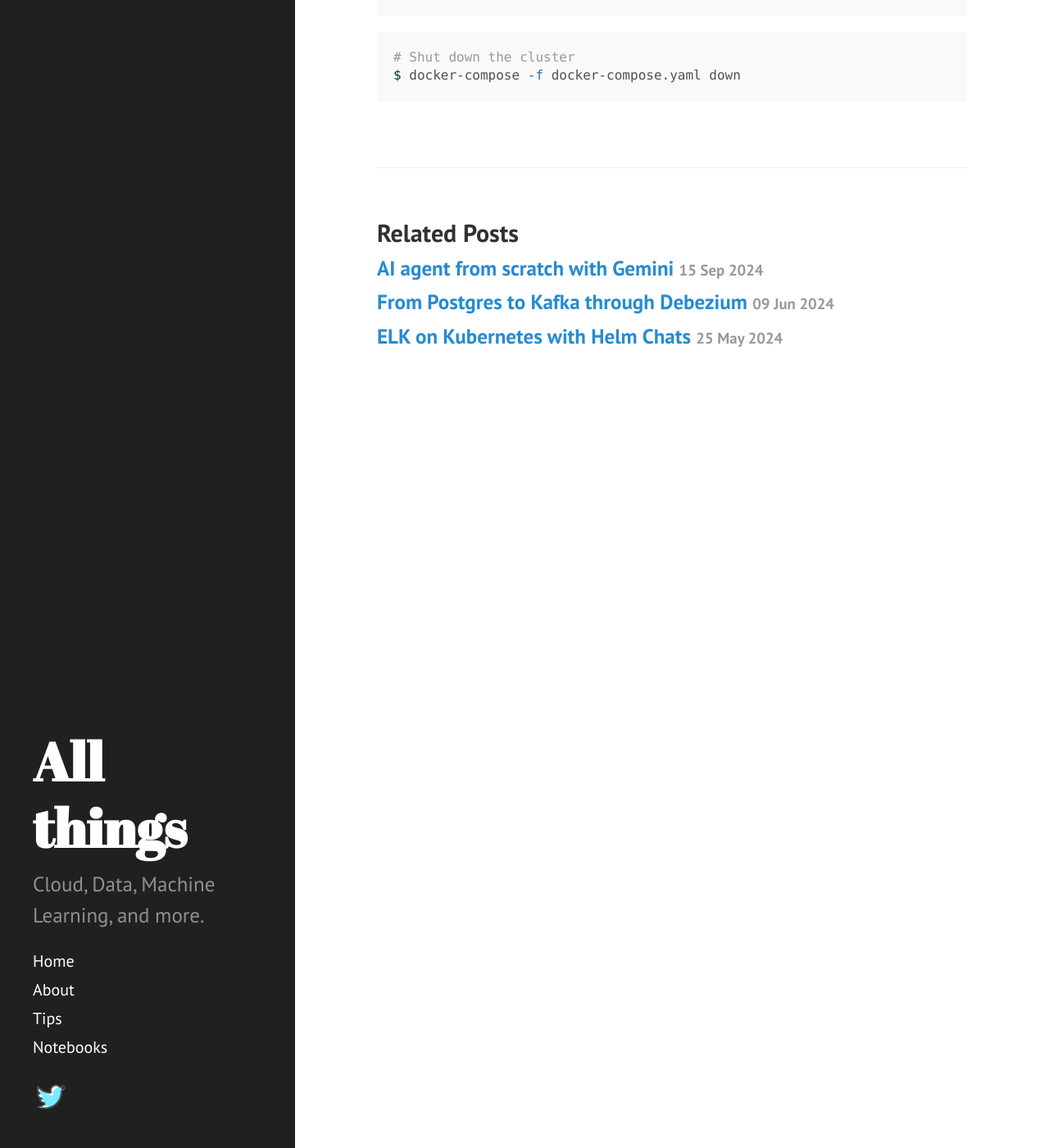
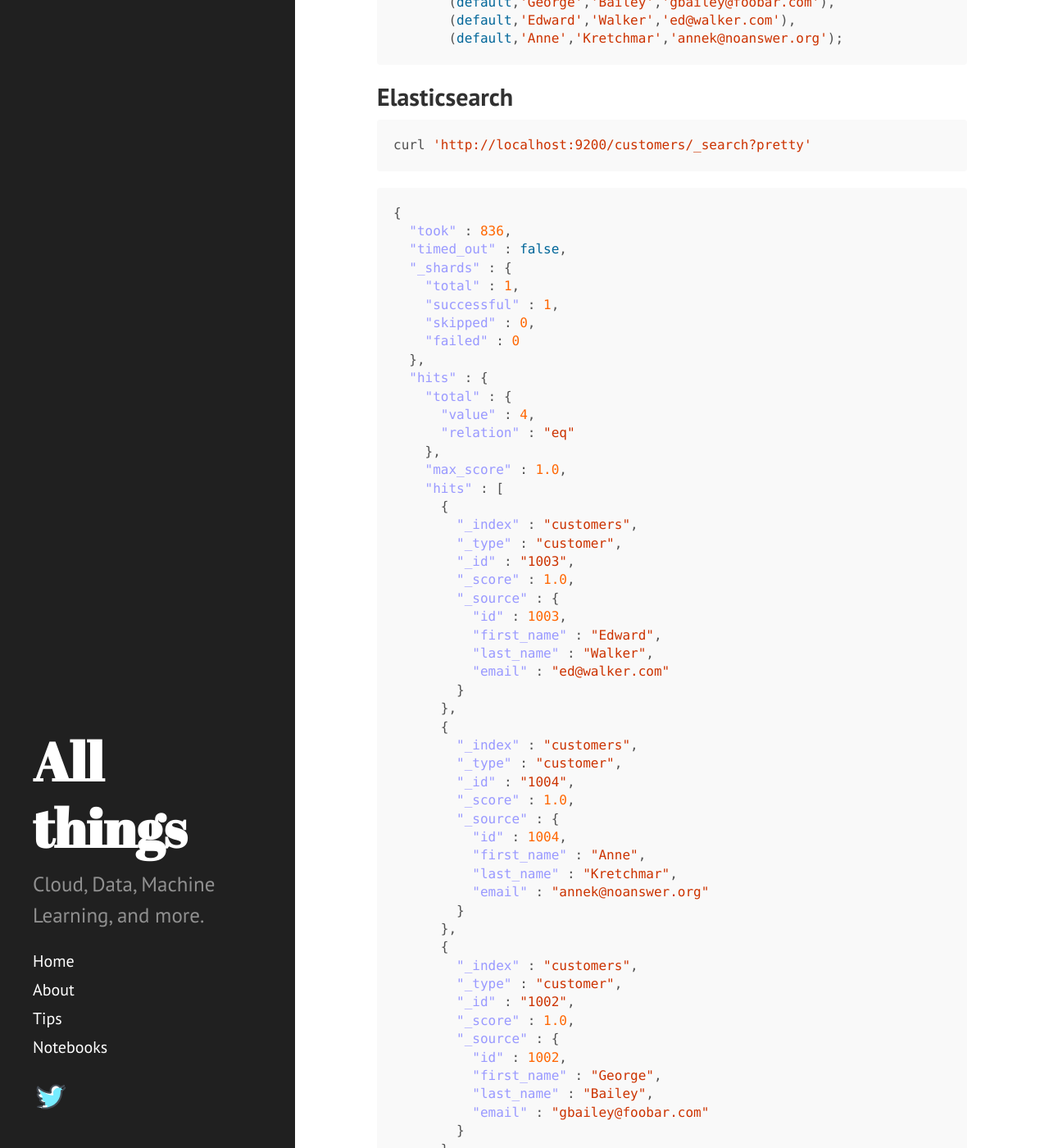
Before and after one commit to dzlab/dzlab.github.io, a Jekyll site: the page built from _posts/2024-06-13-debezium-elk.md, in a window 1280 px wide and 1400 px high, scrolled down 6906 px. Shown: the whole window at 82% size. Built offline with Jekyll 4.4.1, drawn with Linux system fonts in a browser that asks for light colours; nearby versions of some CDN libraries; a script that is not in the unit is left out; the table of contents is made by our own code; some of the changed text lies outside the part shown.

Commit message:
added instruction for reading from sink

````diff
--- a/_posts/2024-06-13-debezium-elk.md
+++ b/_posts/2024-06-13-debezium-elk.md
@@ -13,6 +13,10 @@
 <img align="left" src="/assets/logos/elasticsearch.svg" width="120" />
 <img align="center" src="/assets/logos/debeziumio-ar21.svg" width="300" />
 <br/>
+
+
+You need to install the Elasticsearch sink connector separately or use the Kafka Connect images from Confluent and install Debezium into those https://www.confluent.io/hub/debezium/debezium-connector-postgresql
+
 
 `Dockerfile.connect-jdbc-es`
 
@@ -179,20 +183,15 @@
         "database.password": "postgres",
         "database.dbname" : "postgres",
         "topic.prefix": "dbserver1",
-        "schema.include.list": "inventory"
+        "schema.include.list": "inventory",
+        "schema.history.internal.kafka.bootstrap.servers": "kafka:9092",
+        "schema.history.internal.kafka.topic": "schema-changes.inventory",
+        "transforms": "route",
+        "transforms.route.type": "org.apache.kafka.connect.transforms.RegexRouter",
+        "transforms.route.regex": "([^.]+)\\.([^.]+)\\.([^.]+)",
+        "transforms.route.replacement": "$3"
     }
 }
-```
-
-I validated my config by
-
-```shell
-$ curl -s -X PUT -H "Accept:application/json" -H  "Content-Type:application/json" http://localhost:8083/connector-plugins/io.debezium.connector.postgresql.PostgresConnector/config/validate -d @connect-config.json | jq
-
-{
-  "name": "io.debezium.connector.postgresql.PostgresConnector",
-  "error_count": 0,
-. . .
 ```
 
 Start Postgres connector
@@ -200,7 +199,7 @@
 ```shell
 $ curl -i -X POST -H "Accept:application/json" -H  "Content-Type:application/json" http://localhost:8083/connectors/ -d @pg-source.json
 
-{"name":"pg-source","config":{"connector.class":"io.debezium.connector.postgresql.PostgresConnector","tasks.max":"1","database.hostname":"postgres","database.port":"5432","database.user":"postgres","database.password":"postgres","database.dbname":"postgres","topic.prefix":"dbserver1","schema.include.list":"inventory","name":"pg-source"},"tasks":[],"type":"source"}
+{"name":"pg-source","config":{"connector.class":"io.debezium.connector.postgresql.PostgresConnector","tasks.max":"1","database.hostname":"postgres","database.port":"5432","database.user":"postgres","database.password":"postgres","database.dbname":"postgres","topic.prefix":"dbserver1","schema.include.list":"inventory","schema.history.internal.kafka.bootstrap.servers":"kafka:9092","schema.history.internal.kafka.topic":"schema-changes.inventory","transforms":"route","transforms.route.type":"org.apache.kafka.connect.transforms.RegexRouter","transforms.route.regex":"([^.]+)\\.([^.]+)\\.([^.]+)","transforms.route.replacement":"$3","name":"pg-source"},"tasks":[],"type":"source"}
 ```
 
 Check that the connector is created:
@@ -261,7 +260,6 @@
 {"name":"elastic-sink","connector":{"state":"RUNNING","worker_id":"172.17.0.19:8083"},"tasks":[{"id":0,"state":"RUNNING","worker_id":"172.17.0.19:8083"}],"type":"sink"}
 ```
 
-
 ## Postgres
 
 Modify records in the database via Postgres client
@@ -293,6 +291,93 @@
 ```
 
 
+## Elasticsearch
+
+```shell
+curl 'http://localhost:9200/customers/_search?pretty'
+```
+
+```json
+{
+  "took" : 836,
+  "timed_out" : false,
+  "_shards" : {
+    "total" : 1,
+    "successful" : 1,
+    "skipped" : 0,
+    "failed" : 0
+  },
+  "hits" : {
+    "total" : {
+      "value" : 4,
+      "relation" : "eq"
+    },
+    "max_score" : 1.0,
+    "hits" : [
+      {
+        "_index" : "customers",
+        "_type" : "customer",
+        "_id" : "1003",
+        "_score" : 1.0,
+        "_source" : {
+          "id" : 1003,
+          "first_name" : "Edward",
+          "last_name" : "Walker",
+          "email" : "ed@walker.com"
+        }
+      },
+      {
+        "_index" : "customers",
+        "_type" : "customer",
+        "_id" : "1004",
+        "_score" : 1.0,
+        "_source" : {
+          "id" : 1004,
+          "first_name" : "Anne",
+          "last_name" : "Kretchmar",
+          "email" : "annek@noanswer.org"
+        }
+      },
+      {
+        "_index" : "customers",
+        "_type" : "customer",
+        "_id" : "1002",
+        "_score" : 1.0,
+        "_source" : {
+          "id" : 1002,
+          "first_name" : "George",
+          "last_name" : "Bailey",
+          "email" : "gbailey@foobar.com"
+        }
+      },
+      {
+        "_index" : "customers",
+        "_type" : "customer",
+        "_id" : "1001",
+        "_score" : 1.0,
+        "_source" : {
+          "id" : 1001,
+          "first_name" : "Sally",
+          "last_name" : "Thomas",
+          "email" : "sally.thomas@acme.com"
+        }
+      }
+    ]
+  }
+}
+```
+
+
+
+## Teardown
+
+```shell
+docker stop connect
+docker stop kafka
+docker stop zookeeper
+docker stop elastic
+docker stop postgres
+```
 
 ```shell
 # Shut down the cluster
````
